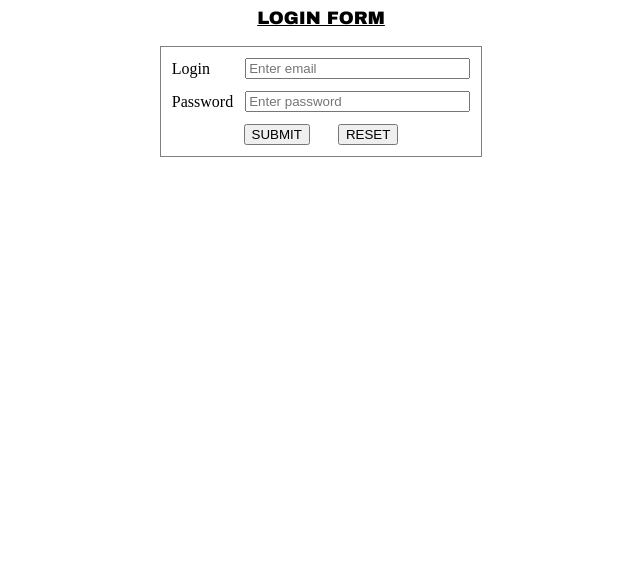
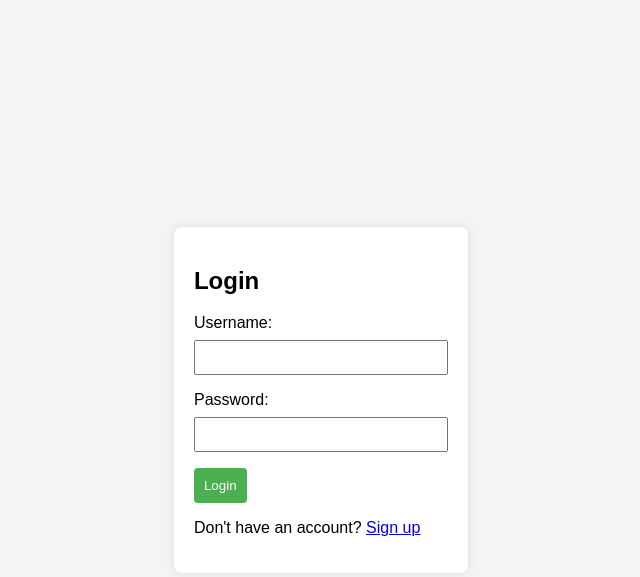
Before and after one commit to adityshrma08/Attendance-portal, a plain HTML site: page login.html in a window 1280 px wide. Shown: the whole page, without its empty margins (319-959 px from the left). Drawn offline with Linux system fonts and the light colour scheme.

Commit message:
login page added

```diff
--- /dev/null
+++ b/login.css
@@ -0,0 +1,42 @@
+body {
+    font-family: Arial, sans-serif;
+    margin: 0;
+    padding: 0;
+    display: flex;
+    align-items: center;
+    justify-content: center;
+    height: 100vh;
+    background-color: #f4f4f4;
+}
+
+.login-container {
+    background-color: #fff;
+    padding: 20px;
+    border-radius: 8px;
+    box-shadow: 0 0 10px rgba(0, 0, 0, 0.1);
+}
+
+label {
+    display: block;
+    margin-bottom: 8px;
+}
+
+input {
+    width: 100%;
+    padding: 8px;
+    margin-bottom: 16px;
+    box-sizing: border-box;
+}
+
+button {
+    background-color: #4caf50;
+    color: #fff;
+    padding: 10px;
+    border: none;
+    border-radius: 4px;
+    cursor: pointer;
+}
+
+button:hover {
+    background-color: #45a049;
+}
--- a/login.html
+++ b/login.html
@@ -4,53 +4,24 @@
     <meta charset="UTF-8">
     <meta name="viewport" content="width=device-width, initial-scale=1.0">
     <title>Login Page</title>
+    <link rel="stylesheet" href="login.css">
 </head>
 <body>
-    <center>
-        <font face="Arial Black" size="4"><u><b>LOGIN FORM</b></u></font>
-        <br><br>
-        <form name="f1" action="" method="post">
-            <table frame="box" cellspacing="10">
-                <tr>
-                    <td>Login</td>
-                    <td>
-                        <input type="email" placeholder="Enter email"  size="25"  id="email">
-                    </td>
-                </tr>
-                <tr>
-                    <td>Password</td>
-                    <td>
-                        <input type="password" placeholder="Enter password"   size="25"  id="password">
-                    </td>
-                </tr>
-                <tr>
-                    <td colspan ="2" align="center">
-                    <input type="submit" value="SUBMIT"  onclick="func()" />
-                    &nbsp;&nbsp;&nbsp;&nbsp;&nbsp;
-                    <input type="reset" value="RESET"></td>
-                </tr>
-            </table>
+    <div class="login-container">
+        <h2>Login</h2>
+        <form id="loginForm" onsubmit="return loginUser()">
+            <label for="username">Username:</label>
+            <input type="text" id="username" required>
 
-            <script>
-                function func(){
-                    var email = document.getElementById('email').value;
-                    var pass = document.getElementById('password').value;
-                    if(email=='Tiwari@gmail.com' && pass== 123456){
-                        alert("success full ! ");
-                        window.location.assign('attendance system.html');
-                    }
-                    else{
-                        alert("Wrong entry ");
-                    }
-                }
+            <label for="password">Password:</label>
+            <input type="password" id="password" required>
 
-            </script>
+            <button type="submit">Login</button>
+        </form>
 
+        <p>Don't have an account? <a href="signup.html">Sign up</a></p>
+    </div>
 
-
-        </form>
-    </center>
-
-
+    <script src="login.js"></script>
 </body>
 </html>
--- /dev/null
+++ b/login.js
@@ -0,0 +1,16 @@
+function loginUser() {
+    var username = document.getElementById("username").value;
+    var password = document.getElementById("password").value;
+
+    // Perform authentication logic here (e.g., check against a database)
+
+    // For now, let's just redirect to another page
+    if (username === "user" && password === "pass") {
+        window.location.href = "attendance system.html";
+    } else {
+        alert("Invalid username or password. Please try again.");
+    }
+
+    // Prevent the form from submitting
+    return false;
+}
```
